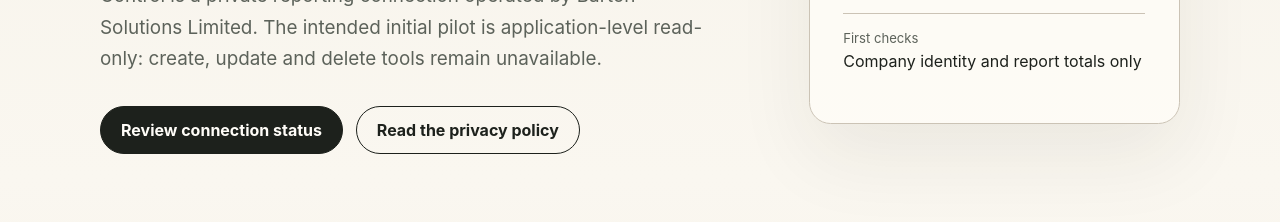
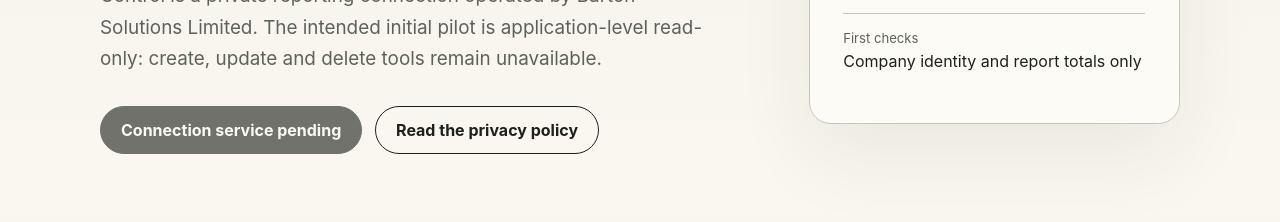
Before and after one commit to JdbGI/era.food, a plain HTML site: page control/index.html in a window 1280 px wide. Shown: the part 578-800 px from the top of the page. Drawn offline with Linux system fonts and the light colour scheme.

Commit message:
Keep Control service link disabled until DNS is live

```diff
--- a/control/control.css
+++ b/control/control.css
@@ -160,6 +160,7 @@ h2 {
 .button-secondary { background: transparent; color: var(--ink); }
 .button:hover,
 .button:focus-visible { transform: translateY(-2px); }
+.button[aria-disabled="true"] { cursor: not-allowed; opacity: 0.62; transform: none; }
 
 .assurance-card,
 .notice {
--- a/control/index.html
+++ b/control/index.html
@@ -28,7 +28,7 @@
         <h1 id="page-title">QuickBooks clarity, with the books protected.</h1>
         <p class="lede">Control is a private reporting connection operated by Barton Solutions Limited. The intended initial pilot is application-level read-only: create, update and delete tools remain unavailable.</p>
         <div class="button-row">
-          <a class="button button-primary" href="https://control.era.food/">Review connection status</a>
+          <span class="button button-primary" aria-disabled="true">Connection service pending</span>
           <a class="button button-secondary" href="privacy-policy.html">Read the privacy policy</a>
         </div>
       </div>
```
